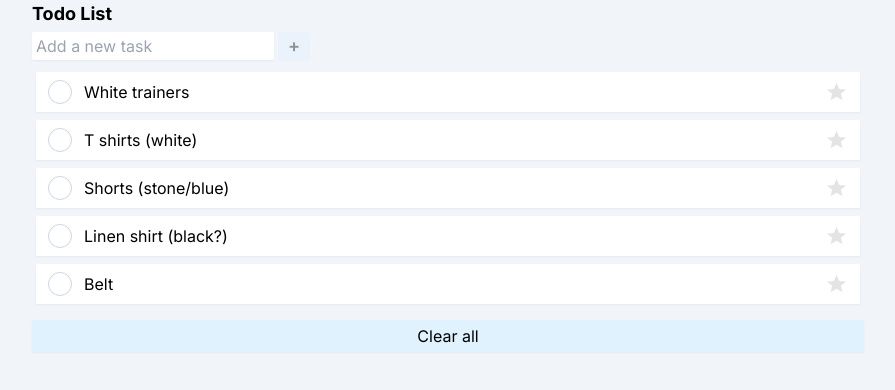
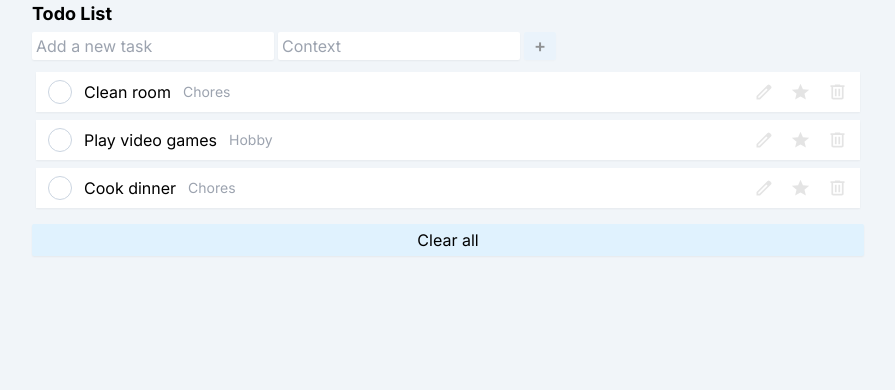
Before and after one commit to RoanMacmillan/fixtures-list, a Next.js app: page / in a window 1280 px wide. Shown: the top 390 px of the page, without its empty margins (192-1087 px from the left). Built offline with nearby package versions, Linux system fonts and the light colour scheme.

Commit message:
further changes

```diff
--- a/components/todo.tsx
+++ b/components/todo.tsx
@@ -3,13 +3,31 @@ import { useEffect, useState } from "react";
 
 const Todo = () => {
   const [input, setInput] = useState("");
+  const [typeInput, setTypeInput] = useState("");
+
+  const [editingTaskId, setEditingTaskId] = useState(null);
+  const [editedContent, setEditedContent] = useState("");
+
   const [tasks, setTasks] = useState([
-    { content: "White trainers", completed: false, important: false },
+    {
+      content: "Clean room",
+      completed: false,
+      important: false,
+      context: "Chores",
+    },
 
-    { content: "T shirts (white)", completed: false, important: false },
-    { content: "Shorts (stone/blue)", completed: false, important: false },
-    { content: "Linen shirt (black?)", completed: false, important: false },
-    { content: "Belt", completed: false, important: false },
+    {
+      content: "Play video games",
+      completed: false,
+      important: false,
+      context: "Hobby",
+    },
+    {
+      content: "Cook dinner",
+      completed: false,
+      important: false,
+      context: "Chores",
+    },
   ]);
 
   const handleSubmit = (e) => {
@@ -19,15 +37,48 @@ const Todo = () => {
 
     setTasks([
       ...tasks,
-      { content: input, completed: false, important: false },
+      {
+        content: input,
+        completed: false,
+        important: false,
+        context: typeInput,
+      },
     ]);
     setInput("");
+    setTypeInput("");
+  };
+
+  const handleEdit = (index, currentContent) => {
+    setEditingTaskId(index);
+    setEditedContent(currentContent);
+  };
+
+  const handleSaveEdit = (index) => {
+    const updatedTasks = tasks.map((task, i) => {
+      if (i === index) {
+        return { ...task, content: editedContent };
+      }
+
+      console.log(`This is index: ${index}`)
+
+
+      return task;
+    });
+
+    setTasks(updatedTasks);
+    setEditingTaskId(null);
+    setEditedContent("");
+  };
+
+  const handleInputChange = (event) => {
+    setEditedContent(event.target.value);
   };
 
   const toggleImportant = (index) => {
     const updatedTasks = tasks.map((task, i) => {
       if (i === index) {
         return { ...task, important: !task.important };
+
       }
 
       return task;
@@ -39,11 +90,15 @@ const Todo = () => {
     ];
 
     setTasks(reorderedTasks);
+    setEditingTaskId(null);
+
   };
 
   const removeTask = (index) => {
     setTasks(tasks.filter((_, i) => i !== index));
     console.log(`Removed task ${index}`);
+    setEditingTaskId(null);
+
   };
 
   const handleClear = () => {
@@ -61,12 +116,15 @@ const Todo = () => {
       return task;
     });
 
-    const reorderedTasks = [
-      ...updatedTasks.filter((task) => !task.completed),
-      ...updatedTasks.filter((task) => task.completed),
-    ];
+    // const reorderedTasks = [
+    //   ...updatedTasks.filter((task) => !task.completed),
+    //   ...updatedTasks.filter((task) => task.completed),
+    // ];
 
-    setTasks(reorderedTasks);
+    // setTasks(reorderedTasks);
+    setTasks(updatedTasks);
+    setEditingTaskId(null);
+
   };
 
   useEffect(() => {
@@ -84,6 +142,13 @@ const Todo = () => {
           onChange={(e) => setInput(e.target.value)}
           placeholder="Add a new task"
         ></input>
+        <input
+          className={`px-1 shadow-sm rounded-sm`}
+          type="text"
+          value={typeInput}
+          onChange={(e) => setTypeInput(e.target.value)}
+          placeholder="Context"
+        ></input>
         <button
           type="submit"
           disabled={!input.trim()}
@@ -98,11 +163,20 @@ const Todo = () => {
       <ul className="px-1 mt-1 ">
         {tasks.map((task, index) => (
           <div className={``} key={index}>
-            <div className="mt-2 flex flex-row bg-white p-1 shadow-sm">
+            <div className="mt-2 flex flex-row bg-white p-1 relative shadow-sm">
               <div
-                className={` flex  w-full rounded-sm gap-1 cursor-pointer `}
+                className={` flex items-center  w-full rounded-sm gap-1 cursor-pointer
+
+
+                `}
+              >
+
+                <button
                 onClick={() => toggleComplete(index)}
-              >
+
+
+                className="absolute w-full top-0 h-full left-0"></button>
+
                 <button className="px-2" type="button">
                   <div
                     className={`${
@@ -118,31 +192,89 @@ const Todo = () => {
                     )}
                   </div>
                 </button>
+
+                {editingTaskId === index ? (
+                  <>
+                    <input
+                      type="text"
+                      className=" px-2 z-50 py-1 bg-sky-50 rounded-md border border-sky-300 focus:outline-none focus:ring focus:ring-blue-300"
+                      value={editedContent}
+                      onChange={handleInputChange}
+                    />
+                  </>
+                ) : (
+                  <>
                     <li
-                  className={` w-full py-1 px-0 ${
-                    task.completed === true ? "opacity-30 line-through  " : ""
+                      className={` py-1 px-0 ${
+                        task.completed === true
+                          ? "opacity-30 line-through  "
+                          : ""
                       }`}
                     >
                       {task.content}
                     </li>
+                  </>
+                )}
+
                 {/* <button className="bg-red-100 min-w-10 sm:hover:bg-red-300 flex items-center justify-center font-semibold text-lg shadow-sm rounded-sm" onClick={() => removeTask(index)}>
 
               <img className="w-5" src='./assets/icons/close.svg' alt='Complete'></img>
               </button> */}
+                <p className="ml-2 text-gray-400 text-sm">{task.context}</p>
               </div>
+
+              {editingTaskId === index ? (
+                <>
+                  <button onClick={() => handleSaveEdit(index)}>Save</button>
+                </>
+              ) : (
+                <>
                   <button
-                className={`px-2 bg-white ${task.completed ? 'pointer-events-none' : ''}`}
-                onClick={() => toggleImportant(index)}
+                    className={`px-2 bg-white`}
+                    onClick={() => handleEdit(index, task.content)}
                   >
                     <img
-                  className={`opacity-10 ${
-                    task.important ? "customStar opacity-100" : ""
-                  }
+                      className={`opacity-10 hover:opacity-100
 
 
 
                   `}
+                      src="./assets/icons/edit.svg"
+                    ></img>
+                  </button>
+                </>
+              )}
+
+              <button
+                className={`px-2 bg-white ${
+                  task.completed ? "pointer-events-none" : ""
+                }
+
+
+                `}
+                onClick={() => toggleImportant(index)}
+              >
+                <img
+                  className={`opacity-10 customStar1 ${
+                    task.important ? "customStar opacity-100" : ""
+                  }
+
+                  `}
                   src="./assets/icons/star.svg"
+                ></img>
+              </button>
+
+              <button
+                className={`px-2 bg-white`}
+                onClick={() => removeTask(index)}
+              >
+                <img
+                  className={`opacity-10 hover:opacity-100
+
+
+
+                  `}
+                  src="./assets/icons/bin.svg"
                 ></img>
               </button>
             </div>
--- a/styles/globals.css
+++ b/styles/globals.css
@@ -19,3 +19,17 @@
 
     filter: brightness(0) saturate(100%) invert(87%) sepia(20%) saturate(4156%) hue-rotate(359deg) brightness(103%) contrast(104%);
 }
+
+.customStar1:hover {
+
+    filter: brightness(0) saturate(100%) invert(87%) sepia(20%) saturate(4156%) hue-rotate(359deg) brightness(103%) contrast(104%);
+    opacity: 100%;
+
+}
+
+.bin:hover {
+
+    /* filter: invert(18%) sepia(89%) saturate(7500%) hue-rotate(3deg) brightness(103%) contrast(118%); */
+    /* opacity: 100%; */
+    /* opacity: 100%; */
+}
```
Also changed, not shown: public/assets/icons/bin.svg (added), public/assets/icons/edit.svg (added). Lines whose indentation alone changed are shown as unchanged.
